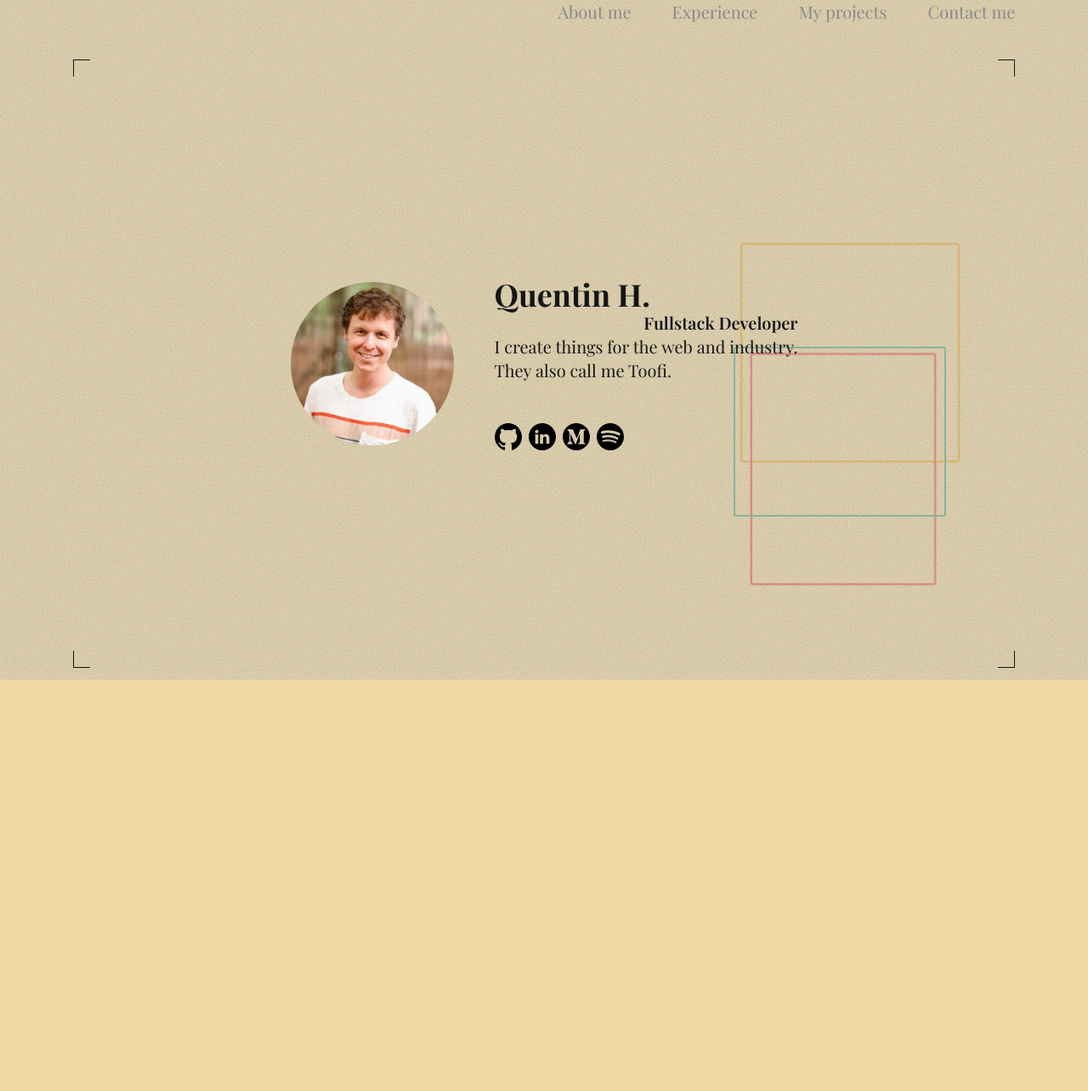
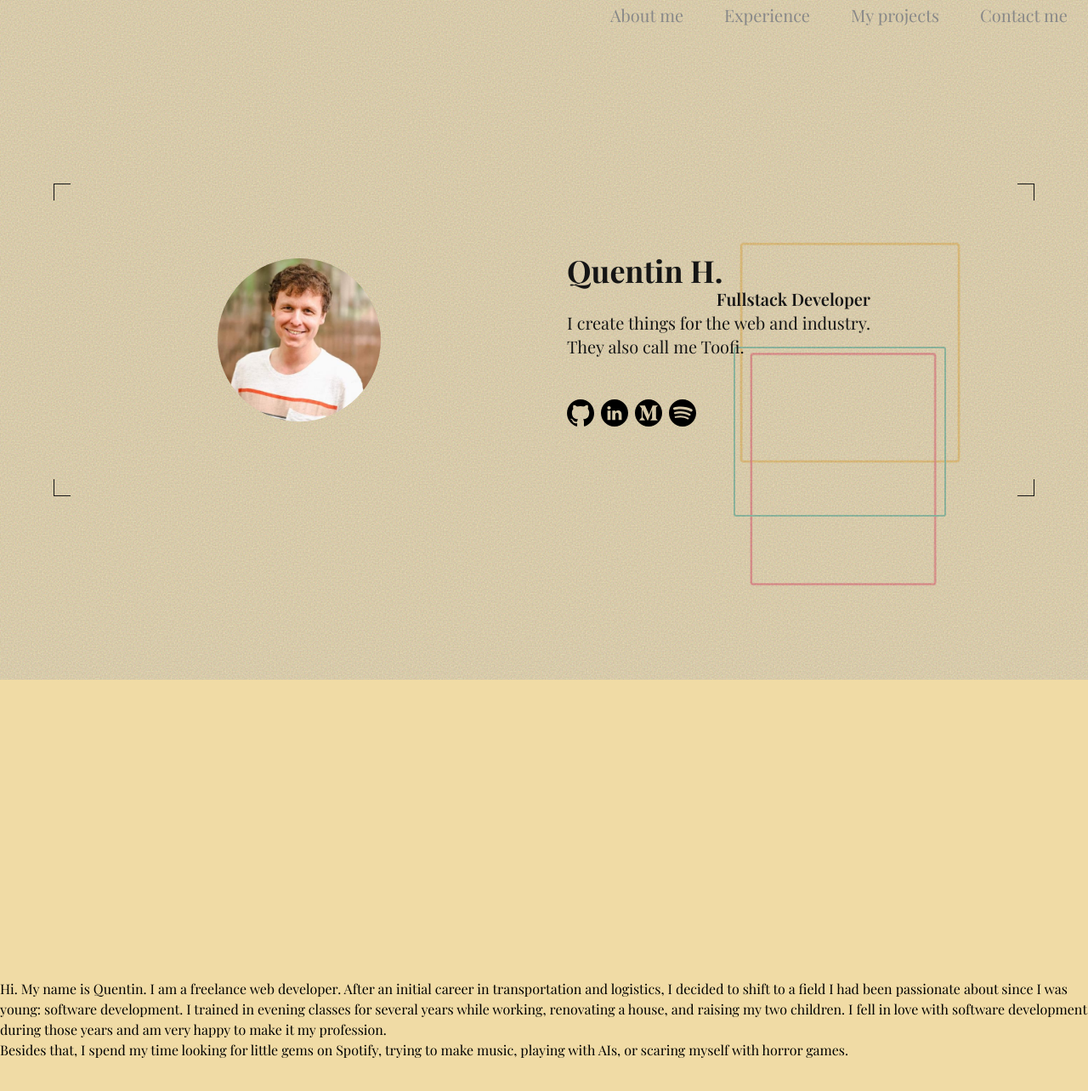
Before and after one commit to Toofi/toofi.github.io, an Angular app: page / in a window 1280 px wide. Shown: the top 1284 px of the page at 85% size. Before the commit the page ends 978 px from the top, so only its background shows below. Built offline with nearby package versions, Linux system fonts and the light colour scheme; a web font is replaced by a local one.

Commit message:
added routing & about component

```diff
--- a/src/app/app.component.html
+++ b/src/app/app.component.html
@@ -1,5 +1,6 @@
 <app-menu></app-menu>
-<app-profile></app-profile>
+<app-profile id="profile"></app-profile>
+<app-about id="about"></app-about>
 
 <svg>
   <filter id='noiseFilter'>
--- a/src/app/app.component.ts
+++ b/src/app/app.component.ts
@@ -3,6 +3,7 @@ import { RouterOutlet } from '@angular/router';
 import { SocialsComponent } from "./components/socials/socials.component";
 import { MenuComponent } from "./components/menu/menu.component";
 import { ProfileComponent } from './components/profile/profile.component';
+import { AboutComponent } from "./pages/about/about.component";
 
 @Component({
   selector: 'app-root',
@@ -10,7 +11,9 @@ import { ProfileComponent } from './components/profile/profile.component';
   imports: [RouterOutlet,
     SocialsComponent,
     MenuComponent,
-    ProfileComponent],
+    ProfileComponent,
+    AboutComponent
+  ],
   templateUrl: './app.component.html',
   styleUrl: './app.component.scss'
 })
--- a/src/app/app.routes.ts
+++ b/src/app/app.routes.ts
@@ -1,3 +1,16 @@
 import { Routes } from '@angular/router';
+import { ProfileComponent } from './components/profile/profile.component';
+import { AboutComponent } from './pages/about/about.component';
 
-export const routes: Routes = [];
+export const routes: Routes = [
+  {
+    path: '',
+    component: ProfileComponent,
+    title: 'Landing Page'
+  },
+  {
+    path: 'about',
+    component: AboutComponent,
+    title: 'About Me'
+  }
+];
--- a/src/app/components/menu/menu.component.html
+++ b/src/app/components/menu/menu.component.html
@@ -1,9 +1,9 @@
 <div class="nav">
   <div></div>
   <div class="menu">
-    <p>About me</p>
-    <p>Experience</p>
-    <p>My projects</p>
-    <p>Contact me</p>
+    <a href="#about" class="link">About me</a>
+    <a class="link">Experience</a>
+    <a class="link">My projects</a>
+    <a class="link">Contact me</a>
   </div>
 </div>
--- a/src/app/components/menu/menu.component.scss
+++ b/src/app/components/menu/menu.component.scss
@@ -3,3 +3,14 @@
   color: var(--grey);
   @apply font-normal text-xl;
 }
+
+.link:hover {
+  color: var(--text);
+}
+
+.nav {
+  @apply
+  fixed
+  pt-1
+  pr-6;
+}
--- a/src/app/components/menu/menu.component.ts
+++ b/src/app/components/menu/menu.component.ts
@@ -1,9 +1,10 @@
 import { Component } from '@angular/core';
+import { RouterModule } from '@angular/router';
 
 @Component({
   selector: 'app-menu',
   standalone: true,
-  imports: [],
+  imports: [RouterModule],
   templateUrl: './menu.component.html',
   styleUrl: './menu.component.scss'
 })
--- a/src/app/components/profile/profile.component.scss
+++ b/src/app/components/profile/profile.component.scss
@@ -8,14 +8,14 @@
 .profile {
   @apply flex flex-row justify-between items-center w-full gap-12 p-64;
   background:
-        linear-gradient(to right, #151515 1px, transparent 1px) 0 0,
-        linear-gradient(to right, #151515 1px, transparent 1px) 0 100%,
-        linear-gradient(to left, #151515 1px, transparent 1px) 100% 0,
-        linear-gradient(to left, #151515 1px, transparent 1px) 100% 100%,
-        linear-gradient(to bottom, #151515 1px, transparent 1px) 0 0,
-        linear-gradient(to bottom, #151515 1px, transparent 1px) 100% 0,
-        linear-gradient(to top, #151515 1px, transparent 1px) 0 100%,
-        linear-gradient(to top, #151515 1px, transparent 1px) 100% 100%;
+        linear-gradient(to right, #151515 1px, transparent 1px) 5% 25%,
+        linear-gradient(to right, #151515 1px, transparent 1px) 5% 75%,
+        linear-gradient(to left, #151515 1px, transparent 1px) 95% 25%,
+        linear-gradient(to left, #151515 1px, transparent 1px) 95% 75%,
+        linear-gradient(to bottom, #151515 1px, transparent 1px) 5% 25%,
+        linear-gradient(to bottom, #151515 1px, transparent 1px) 95% 25%,
+        linear-gradient(to top, #151515 1px, transparent 1px) 5% 75%,
+        linear-gradient(to top, #151515 1px, transparent 1px) 95% 75%;
   background-repeat: no-repeat;
   background-size: 20px 20px;
 }
--- /dev/null
+++ b/src/app/pages/about/about.component.html
@@ -0,0 +1,17 @@
+<div class="about-container">
+  <section>
+
+  </section>
+  <section>
+    <p>
+      Hi. My name is Quentin. I am a freelance web developer. After an initial career in transportation and logistics,
+      I decided to shift to a field I had been passionate about since I was young: software development.
+      I trained in evening classes for several years while working, renovating a house, and raising my two children.
+      I fell in love with software development during those years and am very happy to make it my profession.
+    </p>
+    <p>
+      Besides that, I spend my time looking for little gems on Spotify,
+      trying to make music, playing with AIs, or scaring myself with horror games.
+    </p>
+  </section>
+</div>
--- /dev/null
+++ b/src/app/pages/about/about.component.scss
@@ -0,0 +1,6 @@
+.about-container {
+  @apply
+  h-screen
+  flex
+  items-center;
+}
```
Also changed, not shown: src/app/pages/about/about.component.ts (added, +12 -0 lines), 1 other file (tests, documents, lock files or other folders).
